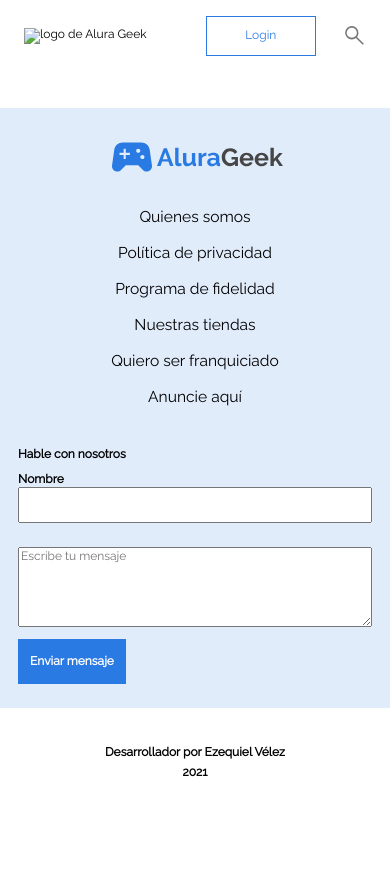
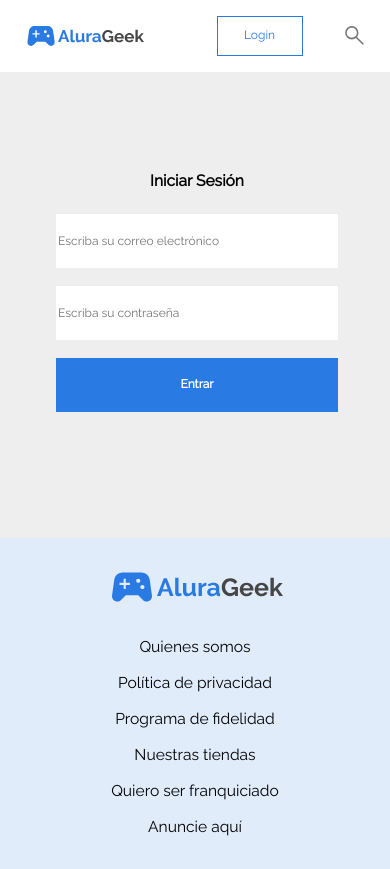
Before and after one commit to ezvel/alura-geek, a plain HTML site: page pages/login.html in a window 390 px wide. Shown: the top 869 px of the page. Before the commit the page ends 844 px from the top, so only its background shows below. Drawn offline with Linux system fonts and the light colour scheme; files whose address does not match are found by name.

Commit message:
Finaliza de maquetar formulario y arregla bug del logo y del botón de login, estaban muy grandes para la versión mobile

```diff
--- /dev/null
+++ b/css/03.secciones/main.css
@@ -0,0 +1,6 @@
+.main-login {
+    box-sizing: border-box;
+    padding-top: 100px;
+    padding-bottom: 100px;
+    background-color: #EEE;
+}
--- a/css/04.componentes/boton/button.css
+++ b/css/04.componentes/boton/button.css
@@ -7,6 +7,7 @@
 }
 
 .button--login {
+    width: 7em;
     display: flex;
     justify-content: center;
     align-items: center;
--- /dev/null
+++ b/css/04.componentes/form-login/form-login-container.css
@@ -0,0 +1,8 @@
+.form-login__container {
+    display: flex;
+    flex-direction: column;
+    justify-content: center;
+    align-items: center;
+    width: 100%;
+    border: none;
+}
--- /dev/null
+++ b/css/04.componentes/form-login/form-login-enviar.css
@@ -0,0 +1,16 @@
+.form-login__enviar {
+    width: 100%;
+    height: 4.5rem;
+    margin-bottom: 1.5em;
+    background-color: var(--azul);
+    border: 1px solid var(--azul);
+    color: var(--blanco);
+    cursor: pointer;
+    font-weight: bold;
+}
+
+.form-login__enviar:hover {
+    background-color: var(--blanco);
+    border: 1px solid var(--azul);
+    color: var(--azul);
+}
--- /dev/null
+++ b/css/04.componentes/form-login/form-login-input.css
@@ -0,0 +1,6 @@
+.form-login__input {
+    width: 100%;
+    height: 4.5rem;
+    margin-bottom: 1.5em;
+    border: none;
+}
--- /dev/null
+++ b/css/04.componentes/form-login/form-login-titulo.css
@@ -0,0 +1,7 @@
+.form-login__titulo {
+    margin-left: auto;
+    margin-right: auto;
+    font-size: 1.3rem;
+    font-weight: bold;
+    margin-bottom: 1.3em;
+}
--- /dev/null
+++ b/css/04.componentes/form-login/form-login.css
@@ -0,0 +1,6 @@
+.form-login {
+    width: 50%;
+    min-width: 300px;
+    margin-left: auto;
+    margin-right: auto;
+}
--- a/css/04.componentes/logo/logo.css
+++ b/css/04.componentes/logo/logo.css
@@ -1,4 +1,5 @@
 .logo--header {
+    width: 120px;
     order: 1;
 }
 /*
@@ -15,3 +16,10 @@
     }
 }
 */
+
+@media screen and (min-width: 768px) {
+    .logo--header {
+        width: 200px;
+        order: 1;
+    }
+}
--- a/css/05.utilidades/utilidades.css
+++ b/css/05.utilidades/utilidades.css
@@ -1,3 +1,7 @@
 .oculto {
     display: none;
 }
+
+.margin-top-0 {
+    margin-top: 0;
+}
--- a/pages/login.html
+++ b/pages/login.html
@@ -19,23 +19,20 @@
 
     <link rel="stylesheet" href="../css/03.secciones/header.css">
     <link rel="stylesheet" href="../css/03.secciones/footer.css">
+    <link rel="stylesheet" href="../css/03.secciones/main.css">
 
     <link rel="stylesheet" href="../css/04.componentes/logo/logo.css">
     <link rel="stylesheet" href="../css/04.componentes/boton/button.css">
     <link rel="stylesheet" href="../css/04.componentes/busqueda/busqueda.css">
     <link rel="stylesheet" href="../css/04.componentes/busqueda/busqueda-input.css">
     <link rel="stylesheet" href="../css/04.componentes/busqueda/busqueda-button.css">
-    <link rel="stylesheet" href="../css/04.componentes/banner/banner.css">
-    <link rel="stylesheet" href="../css/04.componentes/banner/banner-titulo.css">
-    <link rel="stylesheet" href="../css/04.componentes/banner/banner-detalle.css">
-    <link rel="stylesheet" href="../css/04.componentes/banner/banner-boton.css">
-    <link rel="stylesheet" href="../css/04.componentes/productos/productos.css">
-    <link rel="stylesheet" href="../css/04.componentes/productos/productos-header.css">
-    <link rel="stylesheet" href="../css/04.componentes/productos/productos-titulo.css">
-    <link rel="stylesheet" href="../css/04.componentes/productos/producto-ver-todo.css">
-    <link rel="stylesheet" href="../css/04.componentes/productos/productos-producto.css">
-    <link rel="stylesheet" href="../css/04.componentes/producto/producto.css">
-    <link rel="stylesheet" href="../css/04.componentes/producto/producto-imagen.css">
+    <link rel="stylesheet" href="../css/04.componentes/form-login/form-login.css">
+    <link rel="stylesheet" href="../css/04.componentes/form-login/form-login-container.css">
+    <link rel="stylesheet" href="../css/04.componentes/form-login/form-login-titulo.css">
+    <link rel="stylesheet" href="../css/04.componentes/form-login/form-login-input.css">
+    <link rel="stylesheet" href="../css/04.componentes/form-login/form-login-email.css">
+    <link rel="stylesheet" href="../css/04.componentes/form-login/form-login-password.css">
+    <link rel="stylesheet" href="../css/04.componentes/form-login/form-login-enviar.css">
     <link rel="stylesheet" href="../css/04.componentes/nav/nav.css">
     <link rel="stylesheet" href="../css/04.componentes/nav/nav-list.css">
     <link rel="stylesheet" href="../css/04.componentes/nav/nav-item.css">
@@ -54,17 +51,24 @@
 </head>
 <body>
     <header class="header">
-        <img class="logo" src="assets/logo/logo.svg" alt="logo de Alura Geek">
+        <img class="logo--header" src="../assets/logo/logo.svg" alt="logo de Alura Geek">
         <button class="button button--login">Login</button>
         <form class="busqueda">
             <input class="busqueda__input" type="search" placeholder="¿Qué deseas buscar?">
             <button class="busqueda__button"><img class="busqueda__icon" src="../assets/iconos/search.svg"></button>
         </form>
     </header>
-    <main>
-
+    <main class="main-login">
+        <form class="form-login">
+            <fieldset class="form-login__container">
+                <legend class="form-login__titulo">Iniciar Sesión</legend>
+                <input class="form-login__input form-login__email" type="email" placeholder="Escriba su correo electrónico">
+                <input class="form-login__input form-login__password" type="password" placeholder="Escriba su contraseña">
+                <input class="form-login__enviar" type="submit" value="Entrar">
+            </fieldset>
+        </form>
     </main>
-    <footer class="footer row">
+    <footer class="footer row margin-top-0">
         <img class="logo" src="../assets/logo/logo.svg" alt="logo de Alura Geek">
         <nav class="nav">
             <ul class="nav__list">
```
Also changed, not shown: css/04.componentes/form-login/form-login-email.css (added), css/04.componentes/form-login/form-login-password.css (added).
